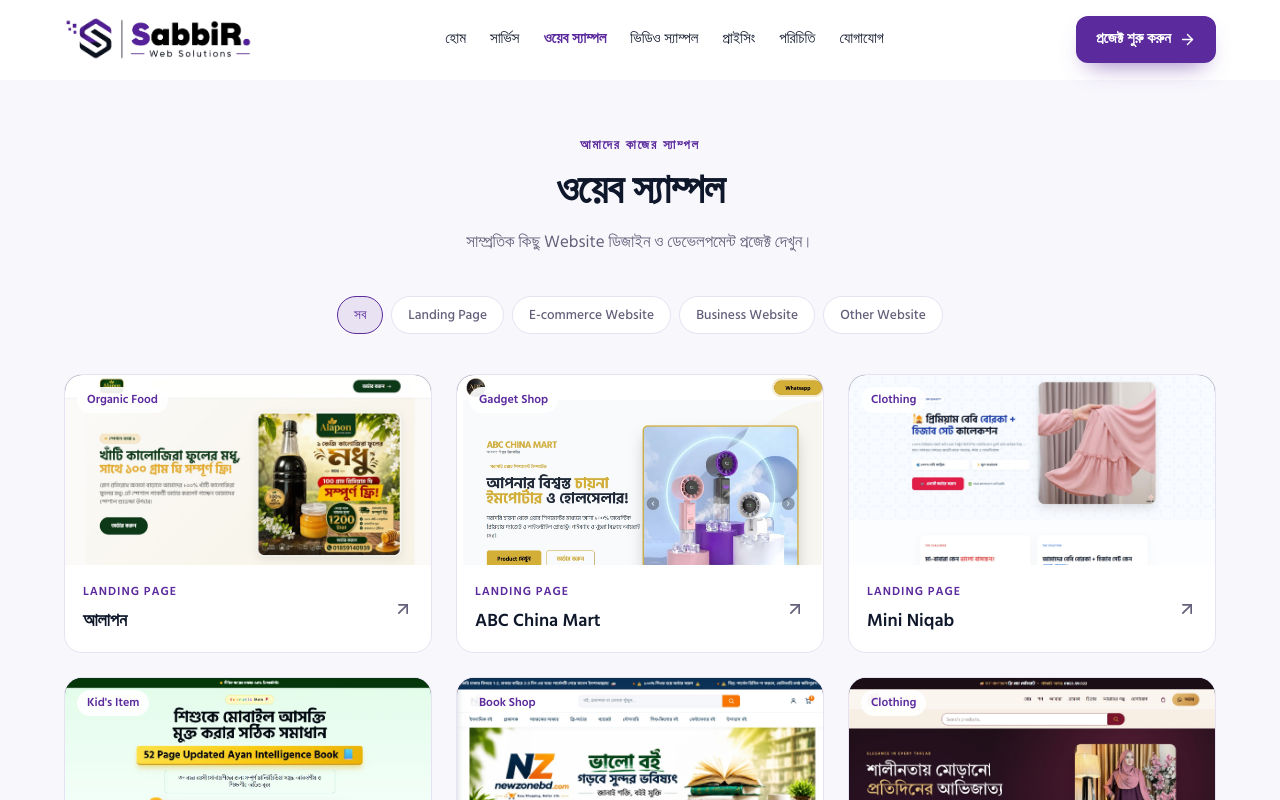
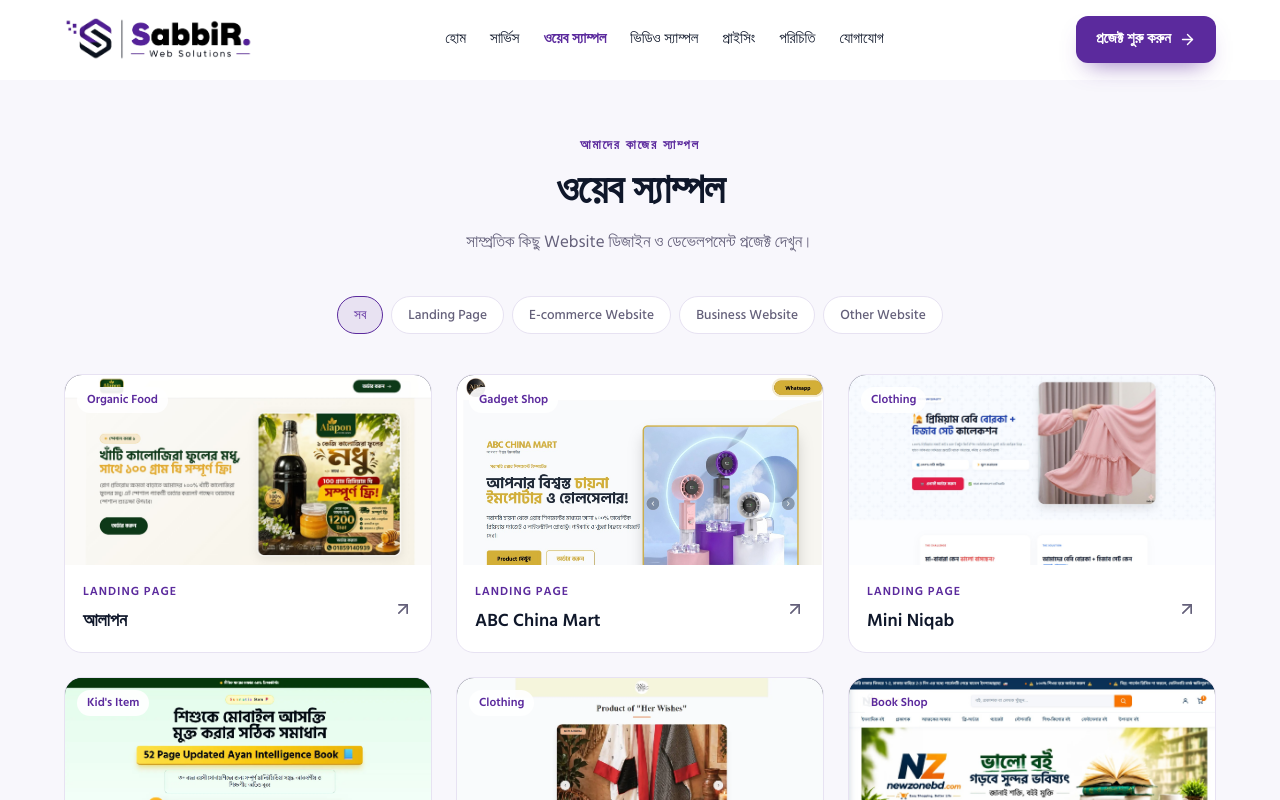
Before and after one commit to sourov6580/sabbir-web-solutions, a Next.js app: page /web-samples in a window 1280 px wide. Shown: the top 800 px of the page. Built offline with nearby package versions, Linux system fonts and the light colour scheme.

Commit message:
Update site.js

```diff
--- a/content/site.js
+++ b/content/site.js
@@ -123,9 +123,11 @@ export const portfolio = {
     { t: "ABC China Mart", cat: "Landing Page", biz: "Gadget Shop", url: "https://landing.rwmart.shop/step/abcchinamart/", image: "/images/abcchinamart.com.png" },
     { t: "Mini Niqab", cat: "Landing Page", biz: "Clothing", url: "https://landing.rwmart.shop/step/mininiqab/", image: "/images/landing.rwmart.shop_step_mininiqab.png" },
     { t: "Intelligence Book Bangla", cat: "Landing Page", biz: "Kid's Item", url: "https://landing.rwmart.shop/step/intelligence-book-bangla/", image: "/images/landing.rwmart.shop_step_intelligence-book-bangla.webp" },
+    { t: "Her Wishes — Abaya", cat: "Landing Page", biz: "Clothing", url: "https://herwishes.rwmart.shop/step/shrug-type-abaya-with-beautifully-motif-work-new/", image: "/images/herwishes.rwmart.shop_step_new.webp" },
     { t: "New Zone BD", cat: "E-commerce Website", biz: "Book Shop", url: "https://newzonebd.rwmart.shop/", image: "/images/newzonebd.rwmart.shop.png" },
     { t: "Borka Everyday", cat: "E-commerce Website", biz: "Clothing", url: "https://borkaeveryday.rwmart.shop/", image: "/images/borkaeveryday.rwmart.shop.png" },
     { t: "Rupkotha Web Mart", cat: "E-commerce Website", biz: "WP Tools", url: "https://rwmart.shop/", image: "/images/rwmart.shop.png" },
+    { t: "Her Wishes", cat: "E-commerce Website", biz: "Clothing", url: "https://herwishes.rwmart.shop/", image: "/images/herwishes.shop.webp" },
     { t: "City Decor & Thai", cat: "Business Website", biz: "Interior Design", url: "https://citydecorandthai.rwmart.shop/", image: "/images/citydecorandthai.rwmart.shop.png" },
     { t: "আমাদের ঐতিহ্য", cat: "Other Website", biz: "Organization", url: "https://amader-proshchitra.lovable.app/", image: "/images/amader-oitijjo.png" },
   ],
```
